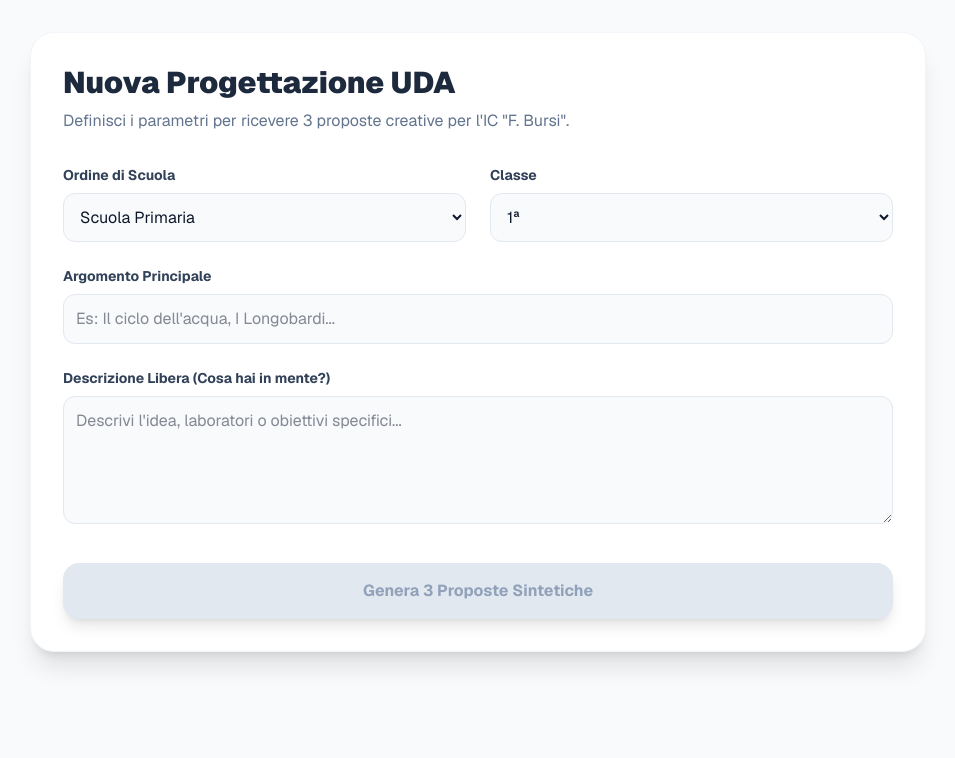
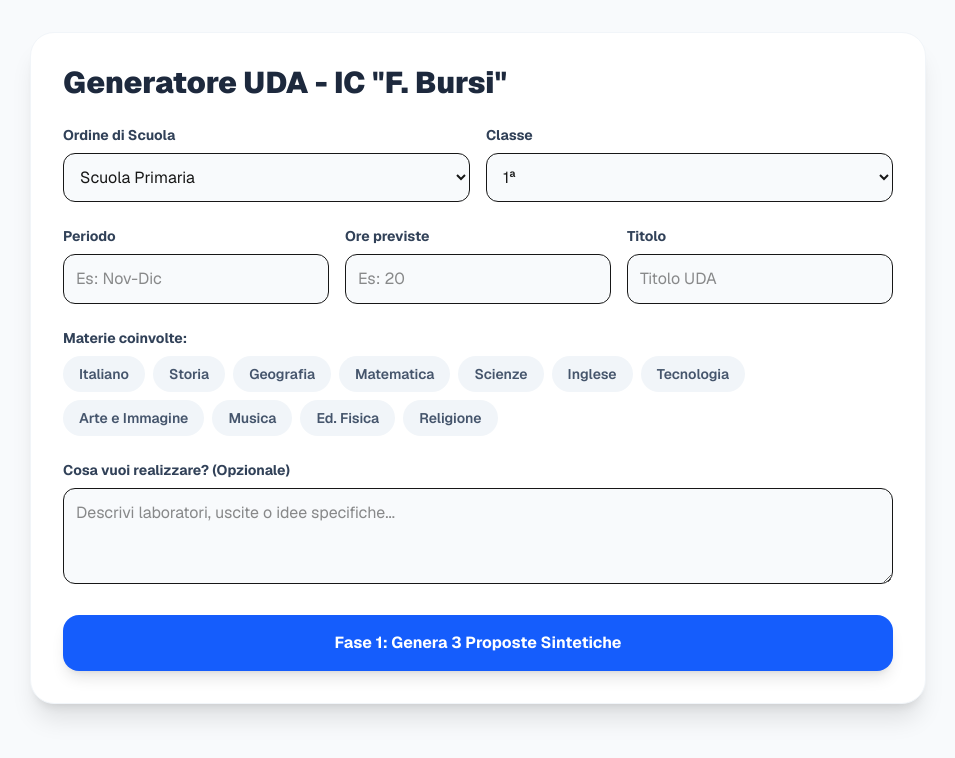
Before and after one commit to armandocastrilli-glitch/generatore-uda, a Next.js app: page / in a window 1280 px wide. Shown: the top 758 px of the page, without its empty margins (162-1117 px from the left). Built offline with nearby package versions, Linux system fonts and the light colour scheme.

Commit message:
Update page.tsx

```diff
--- a/app/page.tsx
+++ b/app/page.tsx
@@ -2,69 +2,68 @@
 import { useState } from "react";
 
 export default function GeneratoreUDA() {
+  // --- STATO VECCHIO (Recuperato) ---
+  const [titolo, setTitolo] = useState("");
+  const [materie, setMaterie] = useState<string[]>([]);
+  const [periodo, setPeriodo] = useState("");
+  const [ore, setOre] = useState("");
+
+  // --- STATO NUOVO ---
   const [scuola, setScuola] = useState("primaria");
   const [classe, setClasse] = useState("1");
-  const [titolo, setTitolo] = useState("");
   const [descrizioneLibera, setDescrizioneLibera] = useState("");
   const [loading, setLoading] = useState(false);
   const [proposte, setProposte] = useState<string[]>([]);
 
+  const listaMaterie = [
+    "Italiano", "Storia", "Geografia", "Matematica", "Scienze",
+    "Inglese", "Tecnologia", "Arte e Immagine", "Musica", "Ed. Fisica", "Religione"
+  ];
+
+  const toggleMateria = (m: string) => {
+    setMaterie(prev => prev.includes(m) ? prev.filter(item => item !== m) : [...prev, m]);
+  };
+
   const handleGeneraProposte = async () => {
+    if (!titolo || materie.length === 0) {
+      alert("Inserisci almeno il titolo e una materia!");
+      return;
+    }
     setLoading(true);
-    setProposte([]); // Pulisce le proposte precedenti
     try {
       const res = await fetch("/api/generatore-uda", {
         method: "POST",
         headers: { "Content-Type": "application/json" },
         body: JSON.stringify({
-          titolo,
-          scuola,
-          classe,
-          descrizioneLibera
+          titolo, scuola, classe, descrizioneLibera, materie, periodo, ore
         }),
       });
-
       const data = await res.json();
-
-      if (data.proposte && Array.isArray(data.proposte)) {
-        setProposte(data.proposte);
-      } else {
-        alert("Errore: il server non ha inviato il formato corretto.");
-      }
+      if (data.proposte) setProposte(data.proposte);
     } catch (err) {
-      console.error(err);
-      alert("Errore di connessione durante la generazione.");
+      alert("Errore di connessione.");
     } finally {
       setLoading(false);
     }
   };
 
   return (
-    <main className="min-h-screen bg-slate-50 p-4 md:p-8 font-sans text-slate-900">
-      <div className="max-w-4xl mx-auto bg-white rounded-3xl shadow-xl p-6 md:p-8 border border-slate-100">
-        <h1 className="text-3xl font-black text-slate-800 mb-2">Nuova Progettazione UDA</h1>
-        <p className="text-slate-500 mb-8">Definisci i parametri per ricevere 3 proposte creative per l'IC "F. Bursi".</p>
+    <main className="min-h-screen bg-slate-50 p-4 md:p-8 font-sans">
+      <div className="max-w-4xl mx-auto bg-white rounded-3xl shadow-xl p-8 border border-slate-100">
+        <h1 className="text-3xl font-black text-slate-800 mb-6">Generatore UDA - IC "F. Bursi"</h1>
 
-        <div className="grid grid-cols-1 md:grid-cols-2 gap-6 mb-6">
+        {/* SCELTA SCUOLA E CLASSE */}
+        <div className="grid grid-cols-1 md:grid-cols-2 gap-4 mb-6">
           <div>
             <label className="block text-sm font-bold text-slate-700 mb-2">Ordine di Scuola</label>
-            <select
-              value={scuola}
-              onChange={(e) => { setScuola(e.target.value); setClasse("1"); }}
-              className="w-full p-3 bg-slate-50 border border-slate-200 rounded-xl focus:ring-2 focus:ring-blue-500 outline-none transition-all"
-            >
+            <select value={scuola} onChange={(e) => {setScuola(e.target.value); setClasse("1");}} className="w-full p-3 bg-slate-50 border rounded-xl outline-none focus:ring-2 focus:ring-blue-500">
               <option value="primaria">Scuola Primaria</option>
               <option value="secondaria">Secondaria I Grado</option>
             </select>
           </div>
-
           <div>
             <label className="block text-sm font-bold text-slate-700 mb-2">Classe</label>
-            <select
-              value={classe}
-              onChange={(e) => setClasse(e.target.value)}
-              className="w-full p-3 bg-slate-50 border border-slate-200 rounded-xl focus:ring-2 focus:ring-blue-500 outline-none transition-all"
-            >
+            <select value={classe} onChange={(e) => setClasse(e.target.value)} className="w-full p-3 bg-slate-50 border rounded-xl outline-none focus:ring-2 focus:ring-blue-500">
               {[...Array(scuola === "primaria" ? 5 : 3)].map((_, i) => (
                 <option key={i + 1} value={i + 1}>{i + 1}ª</option>
               ))}
@@ -72,50 +71,55 @@ export default function GeneratoreUDA() {
           </div>
         </div>
 
-        <div className="space-y-6">
-          <div>
-            <label className="block text-sm font-bold text-slate-700 mb-2">Argomento Principale</label>
-            <input
-              type="text"
-              value={titolo}
-              onChange={(e) => setTitolo(e.target.value)}
-              placeholder="Es: Il ciclo dell'acqua, I Longobardi..."
-              className="w-full p-3 bg-slate-50 border border-slate-200 rounded-xl outline-none focus:ring-2 focus:ring-blue-500"
-            />
+        {/* DATI UDA (TITOLO, ORE, PERIODO) */}
+        <div className="grid grid-cols-1 md:grid-cols-3 gap-4 mb-6">
+          <div className="md:col-span-1">
+             <label className="block text-sm font-bold text-slate-700 mb-2">Periodo</label>
+             <input type="text" value={periodo} onChange={(e) => setPeriodo(e.target.value)} placeholder="Es: Nov-Dic" className="w-full p-3 bg-slate-50 border rounded-xl outline-none" />
           </div>
-
-          <div>
-            <label className="block text-sm font-bold text-slate-700 mb-2">Descrizione Libera (Cosa hai in mente?)</label>
-            <textarea
-              value={descrizioneLibera}
-              onChange={(e) => setDescrizioneLibera(e.target.value)}
-              placeholder="Descrivi l'idea, laboratori o obiettivi specifici..."
-              className="w-full p-3 bg-slate-50 border border-slate-200 rounded-xl h-32 outline-none focus:ring-2 focus:ring-blue-500"
-            />
+          <div className="md:col-span-1">
+             <label className="block text-sm font-bold text-slate-700 mb-2">Ore previste</label>
+             <input type="number" value={ore} onChange={(e) => setOre(e.target.value)} placeholder="Es: 20" className="w-full p-3 bg-slate-50 border rounded-xl outline-none" />
+          </div>
+          <div className="md:col-span-1">
+             <label className="block text-sm font-bold text-slate-700 mb-2">Titolo</label>
+             <input type="text" value={titolo} onChange={(e) => setTitolo(e.target.value)} placeholder="Titolo UDA" className="w-full p-3 bg-slate-50 border rounded-xl outline-none" />
           </div>
         </div>
 
-        <button
-          onClick={handleGeneraProposte}
-          disabled={loading || !titolo}
-          className={`w-full mt-8 font-bold py-4 rounded-2xl transition-all shadow-lg active:scale-95 ${
-            loading || !titolo ? "bg-slate-200 text-slate-400" : "bg-blue-600 hover:bg-blue-700 text-white shadow-blue-200"
-          }`}
-        >
-          {loading ? "Elaborazione delle 3 proposte..." : "Genera 3 Proposte Sintetiche"}
+        {/* SELEZIONE MATERIE */}
+        <div className="mb-6">
+          <label className="block text-sm font-bold text-slate-700 mb-2">Materie coinvolte:</label>
+          <div className="flex flex-wrap gap-2">
+            {listaMaterie.map(m => (
+              <button key={m} onClick={() => toggleMateria(m)} className={`px-4 py-2 rounded-full text-sm font-semibold transition-all ${materie.includes(m) ? "bg-blue-600 text-white" : "bg-slate-100 text-slate-600 hover:bg-slate-200"}`}>
+                {m}
+              </button>
+            ))}
+          </div>
+        </div>
+
+        {/* DESCRIZIONE LIBERA */}
+        <div className="mb-6">
+          <label className="block text-sm font-bold text-slate-700 mb-2">Cosa vuoi realizzare? (Opzionale)</label>
+          <textarea value={descrizioneLibera} onChange={(e) => setDescrizioneLibera(e.target.value)} placeholder="Descrivi laboratori, uscite o idee specifiche..." className="w-full p-3 bg-slate-50 border rounded-xl h-24 outline-none focus:ring-2 focus:ring-blue-500" />
+        </div>
+
+        <button onClick={handleGeneraProposte} disabled={loading} className="w-full bg-blue-600 hover:bg-blue-700 text-white font-bold py-4 rounded-2xl shadow-lg transition-all">
+          {loading ? "Generazione proposte..." : "Fase 1: Genera 3 Proposte Sintetiche"}
         </button>
 
-        {/* AREA RISULTATI */}
+        {/* RISULTATI */}
         {proposte.length > 0 && (
-          <div className="mt-10 grid grid-cols-1 gap-6 animate-in fade-in slide-in-from-bottom-4 duration-500">
-            <h2 className="text-xl font-bold text-slate-800 border-l-4 border-blue-600 pl-4">Scegli la base da sviluppare:</h2>
+          <div className="mt-10 space-y-4">
+            <h2 className="text-xl font-bold text-slate-800 italic">Scegli una proposta da sviluppare:</h2>
             {proposte.map((p, idx) => (
-              <div key={idx} className="p-6 border border-slate-100 rounded-2xl bg-gradient-to-br from-blue-50 to-white hover:border-blue-300 transition-all shadow-sm group">
-                <div className="flex justify-between items-start mb-4">
-                  <span className="bg-blue-600 text-white text-xs font-black px-3 py-1 rounded-full uppercase tracking-wider">Opzione {idx + 1}</span>
-                  <button className="text-blue-600 text-sm font-bold group-hover:underline">Sviluppa questa UDA →</button>
+              <div key={idx} className="p-6 border-2 border-blue-50 rounded-2xl bg-white shadow-sm hover:border-blue-300 transition-all cursor-pointer">
+                <div className="flex justify-between items-center mb-2">
+                   <span className="text-blue-600 font-black tracking-widest text-xs uppercase">Opzione {idx + 1}</span>
+                   <button className="bg-blue-50 text-blue-600 px-4 py-1 rounded-lg text-xs font-bold hover:bg-blue-600 hover:text-white transition-colors">SVILUPPA →</button>
                 </div>
-                <div className="text-slate-700 leading-relaxed whitespace-pre-wrap">{p}</div>
+                <p className="text-slate-700 text-sm leading-relaxed">{p}</p>
               </div>
             ))}
           </div>
```
